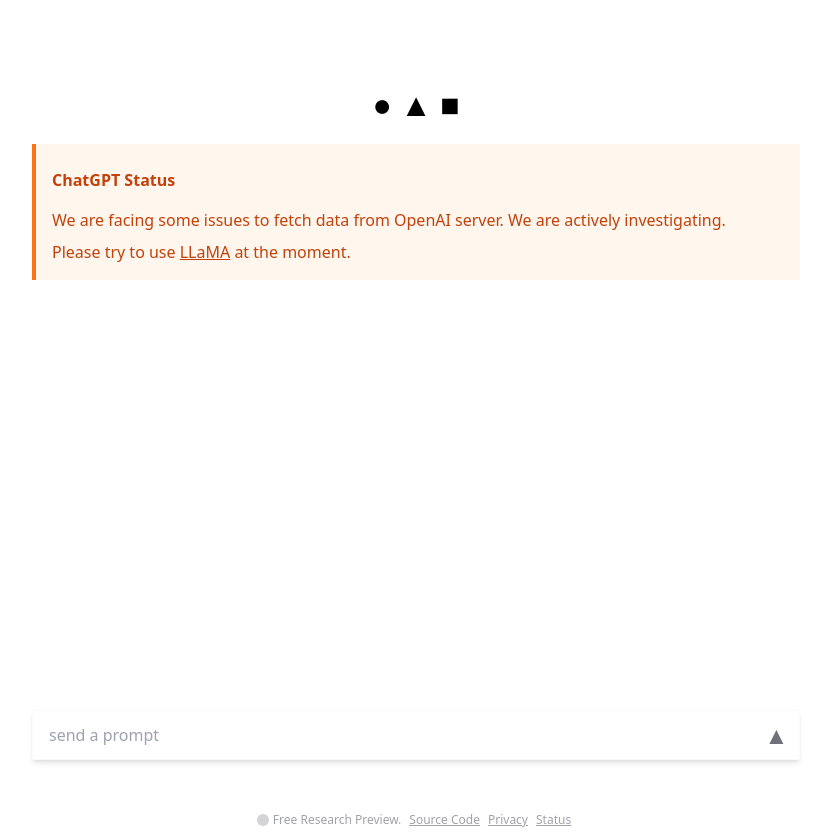
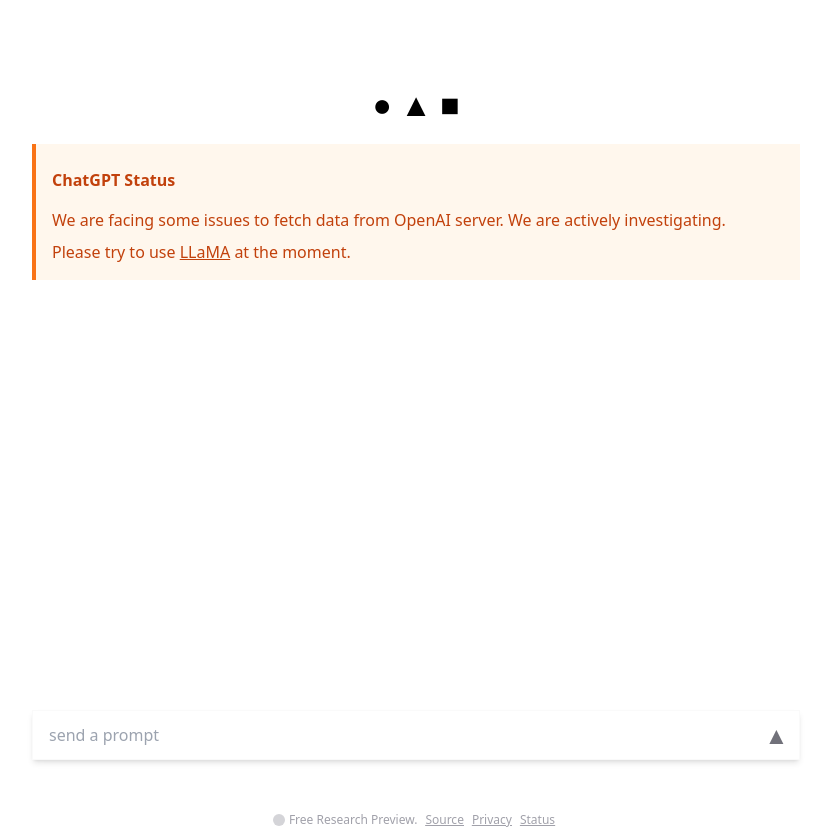
Before and after one commit to la3rence/gpt-next, a Next.js app: page / in a window 1280 px wide. Shown: the whole page, without its empty margins (224-1055 px from the left). Built offline with nearby package versions, Linux system fonts and the light colour scheme.

Commit message:
chore: track

```diff
--- a/app/llm/page.js
+++ b/app/llm/page.js
@@ -21,6 +21,9 @@
   } = useChat({
     api,
     initialMessages: [],
+    onResponse: () => {
+      umami.track("LLM", { prompt: input });
+    },
   });
 
   const clear = () => {
--- a/components/footer.js
+++ b/components/footer.js
@@ -4,7 +4,7 @@
       <span className="mx-1 w-3 h-3 inline-block pt-2 bg-zinc-300 dark:bg-zinc-700 rounded-full"></span>
       <span>Free Research Preview.</span>
       <span className="mx-2 underline">
-        <a href="https://github.com/Lonor/gpt-next">Source Code</a>
+        <a href="https://github.com/Lonor/gpt-next">Source</a>
       </span>
       <span className="underline">
         <a href="https://lawrenceli.me/privacy">Privacy</a>
```
